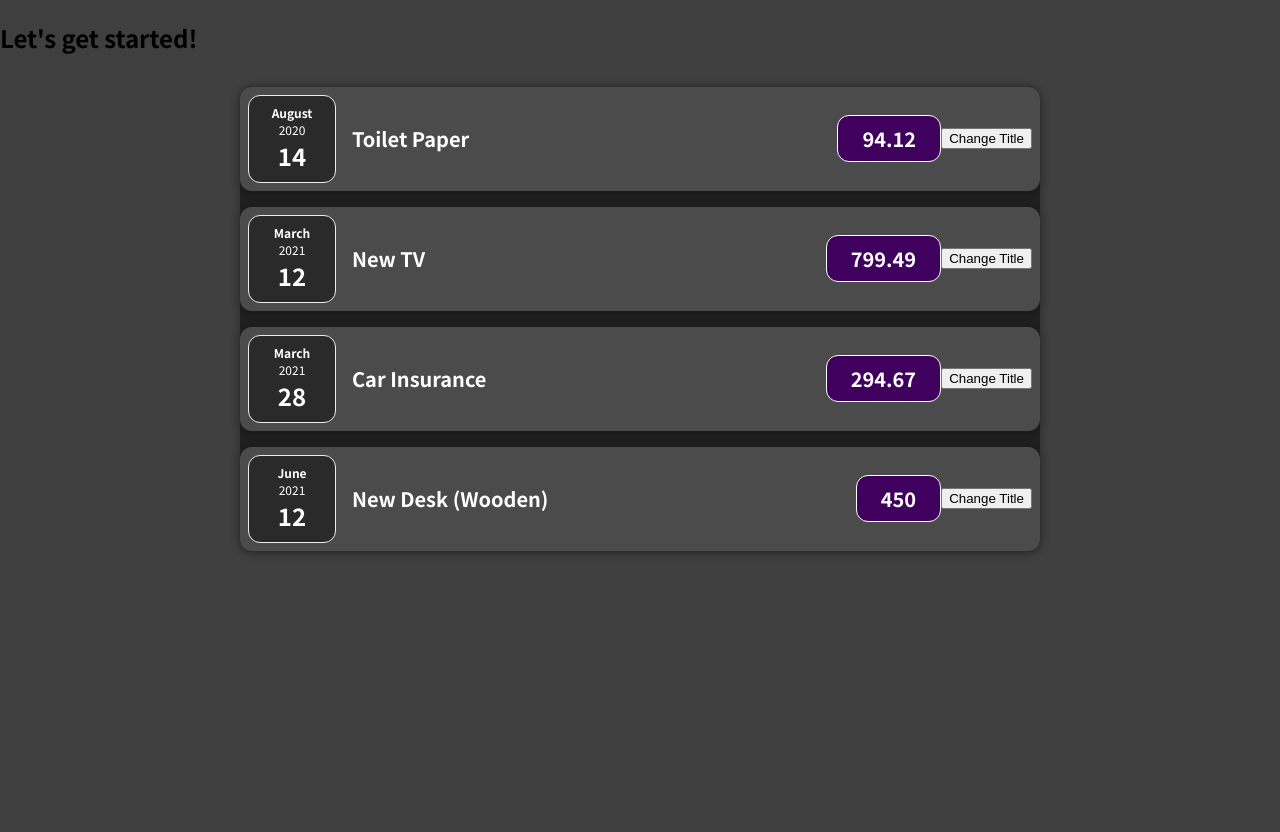
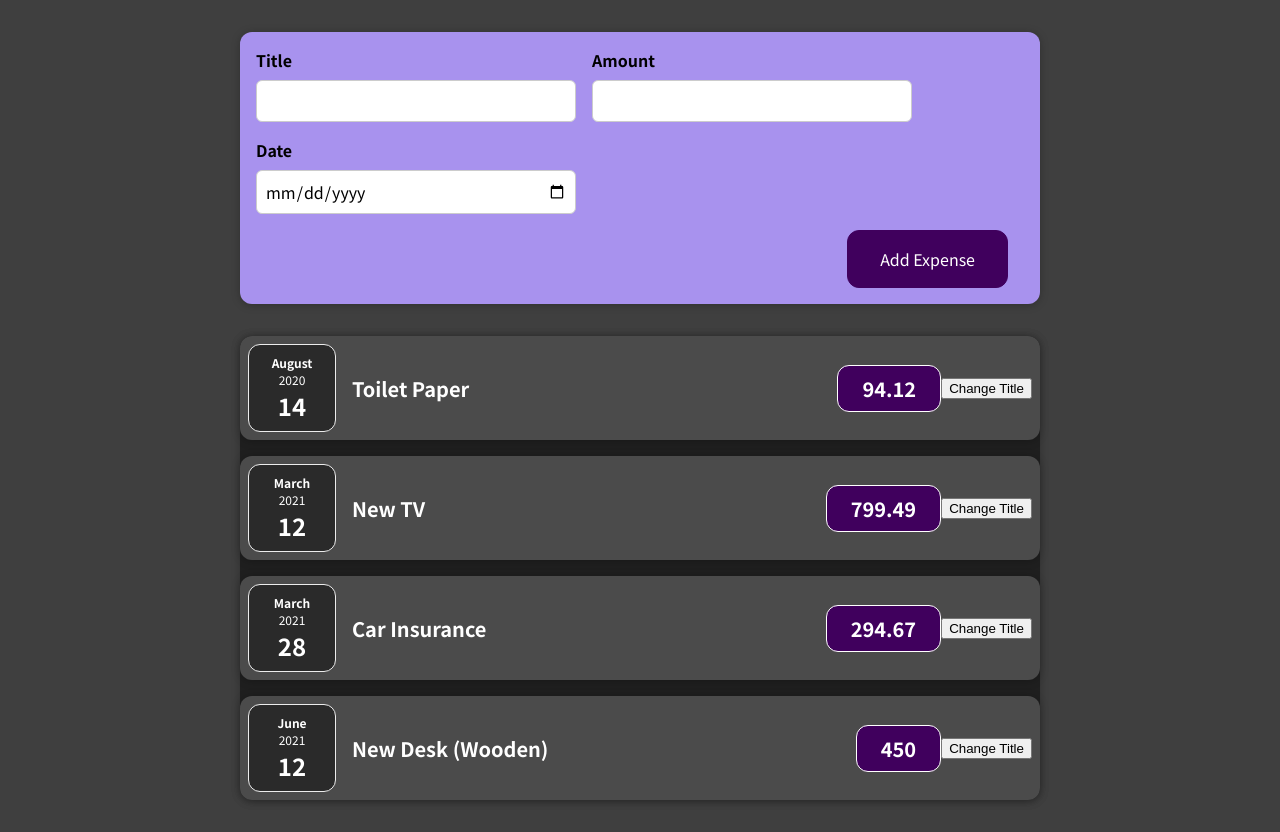
Before and after one commit to whynesspower/1-expense-tracker, a React (Create React App) app: page / in a window 1280 px wide. Before the commit the page ends 800 px from the top, so only its background shows below. Built offline with nearby package versions, Linux system fonts and the light colour scheme.

Commit message:
adding expense scheduler

```diff
--- a/src/App.js
+++ b/src/App.js
@@ -1,4 +1,5 @@
 import Expenses from "./components/Expenses.js";
+import NewExpense from "./components/NewExpense.js";
 function App() {
   const expenses = [
     {
@@ -23,7 +24,9 @@ function App() {
   ];
   return (
     <div>
-      <h2> Let's get started! </h2>
+      {/* <h2> Let's get started! </h2>
+       */}
+      <NewExpense />
       <Expenses items={expenses} />
     </div>
   );
--- a/src/components/NewExpense.js
+++ b/src/components/NewExpense.js
@@ -1,10 +1,11 @@
 import "./NewExpense.css";
-import ExpenseForm from "./ExpenseForm";
+import ExpenseForm from "./ExpenseForm.js";
 
 const NewExpense = () => {
-  return;
-  <div className="new-expense">
-    <ExpenseForm></ExpenseForm>
-  </div>;
+  return (
+    <div className="new-expense">
+      <ExpenseForm />
+    </div>
+  );
 };
 export default NewExpense;
```
